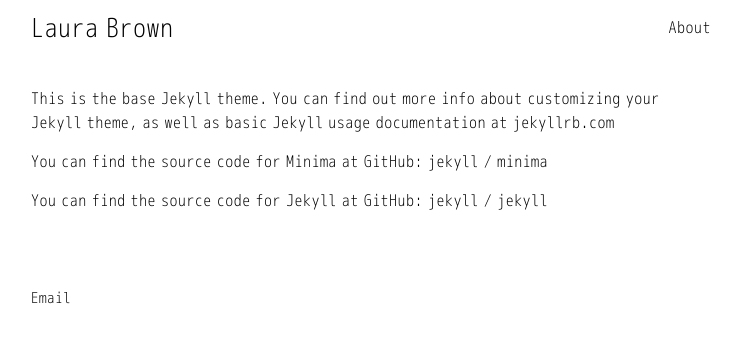
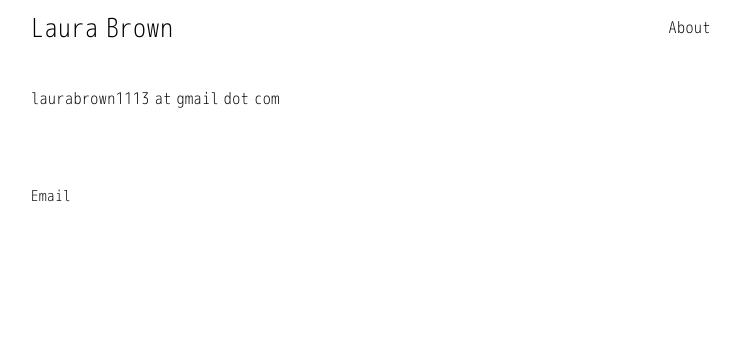
Before and after one commit to 1aurabrown/1aurabrown.github.io, a Jekyll site: the page built from about.md, in a window 1280 px wide. Shown: the top 343 px of the page, without its empty margins (269-1008 px from the left). Built offline with Jekyll 4.4.1, drawn with Linux system fonts in a browser that asks for light colours; nearby versions of some CDN libraries.

Commit message:
about page

```diff
--- a/about.md
+++ b/about.md
@@ -4,15 +4,4 @@
 permalink: /about/
 ---
 
-This is the base Jekyll theme. You can find out more info about customizing your Jekyll theme, as well as basic Jekyll usage documentation at [jekyllrb.com](https://jekyllrb.com/)
-
-You can find the source code for Minima at GitHub:
-[jekyll][jekyll-organization] /
-[minima](https://github.com/jekyll/minima)
-
-You can find the source code for Jekyll at GitHub:
-[jekyll][jekyll-organization] /
-[jekyll](https://github.com/jekyll/jekyll)
-
-
-[jekyll-organization]: https://github.com/jekyll
+<a href="mailto:laurabrown1113@gmail.com">laurabrown1113 at gmail dot com</a>
```
